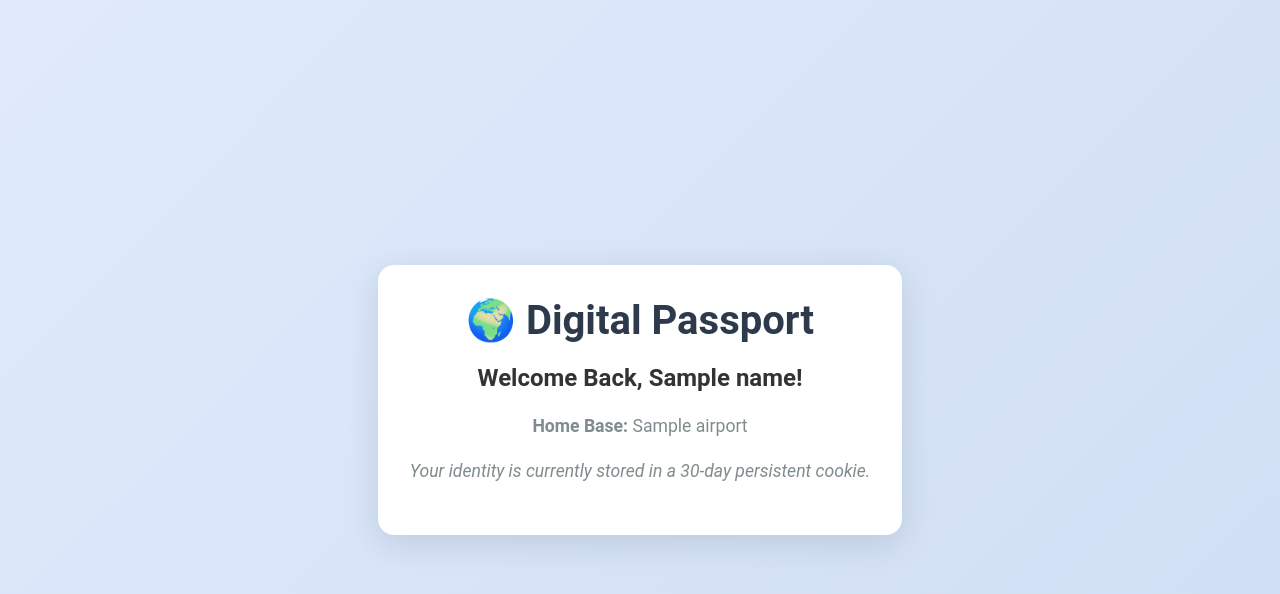
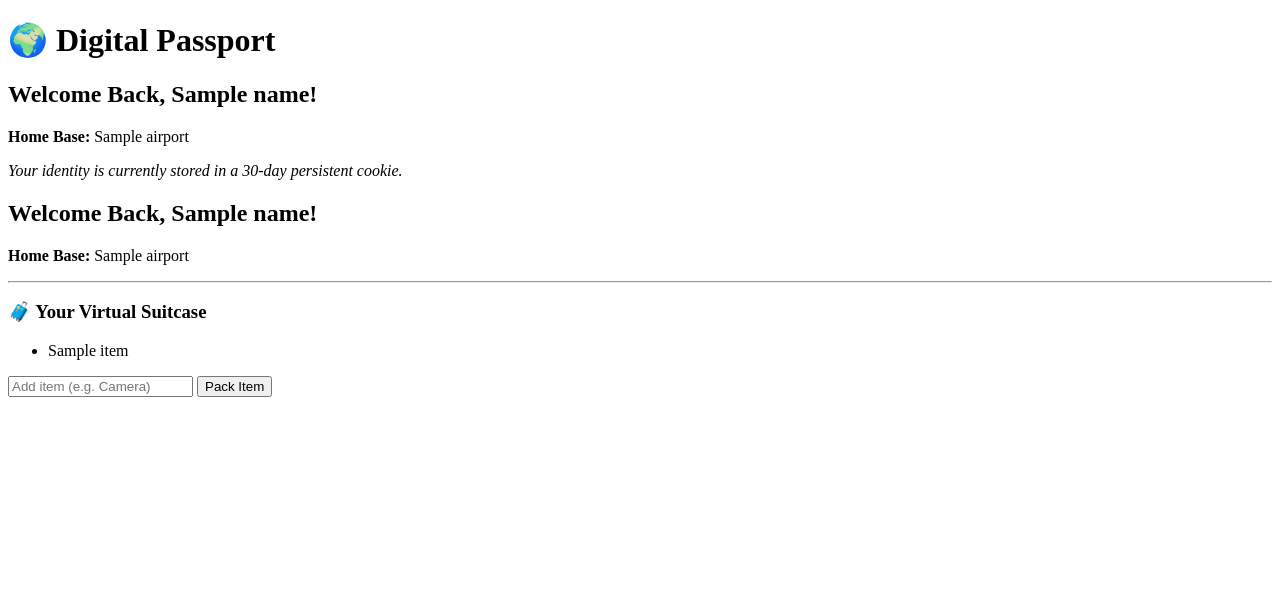
Before and after one commit to saurabh1088/python, a Flask app: template projects/the_digital_passport/templates/dashboard.html in a window 1280 px wide. Shown: the top 594 px of the page. Run offline with Flask 3, Linux system fonts and the light colour scheme; the template is opened without the code that fills it: most values are stand-ins (such as "Sample title", 1, 10 or a date in 2020).

Commit message:
feat: implement signed session-based virtual suitcase (ST-03)
- Introduced Flask session to store suitcase items as signed cookies
- Add /add-item POST route to append items to session-backed list
- Updated dashboard route to retrieve suitcase data from session
- Extended dashboard UI to display suitcase items with Jinja loop
- Ensured session mutation via reassignment for proper persistence

Implements tamper-resistant client storage using Flask signed sessions.
Completes ST-03: The Diplomatic Bag.

```diff
--- a/projects/the_digital_passport/app.py
+++ b/projects/the_digital_passport/app.py
@@ -1,4 +1,4 @@
-from flask import Flask, render_template, request, make_response, redirect, url_for
+from flask import Flask, render_template, request, make_response, redirect, url_for, session
 
 app = Flask(__name__)
 
@@ -18,7 +18,11 @@
     visitor_name = request.cookies.get('visitor_name')
     home_airport = request.cookies.get('home_airport')
 
-    return render_template('dashboard.html', name=visitor_name, airport=home_airport)
+    # Retrieve the suitcase list from the session.
+    # Default to an empty list if it doesn't exist.
+    suitcase = session.get('suitcase', [])
+
+    return render_template('dashboard.html', name=visitor_name, airport=home_airport, suitcase=suitcase)
 
 @app.route('/check-in', methods=['POST'])
 def check_in():
@@ -38,6 +42,22 @@
 
     return response
 
+@app.route('/add-item', methods=['POST'])
+def add_item():
+    item = request.form.get('item')
+
+    # Initialize the suitcase in the session if not present
+    if 'suitcase' not in session:
+        session['suitcase'] = []
+
+    # Logic: To update a list in a session, it must be re-assigned
+    # so Flask notices the change.
+    current_suitcase = session['suitcase']
+    if item:
+        current_suitcase.append(item)
+        session['suitcase'] = current_suitcase
+
+    return redirect(url_for('dashboard'))
 
 if __name__ == '__main__':
     # debug=True enables auto-reloading and helpful error messages.
--- a/projects/the_digital_passport/templates/dashboard.html
+++ b/projects/the_digital_passport/templates/dashboard.html
@@ -26,6 +26,25 @@
             <p><strong>Home Base:</strong> {{ airport }}</p>
             <p><em>Your identity is currently stored in a 30-day persistent cookie.</em></p>
         </section>
+        <section class="passport-info">
+            <h2>Welcome Back, {{ name }}!</h2>
+            <p><strong>Home Base:</strong> {{ airport }}</p>
+            <hr>
+
+            <h3>🧳 Your Virtual Suitcase</h3>
+            <ul>
+                {% for item in suitcase %}
+                <li>{{ item }}</li>
+                {% else %}
+                <li><em>Your suitcase is empty. Pack something!</em></li>
+                {% endfor %}
+            </ul>
+
+            <form action="/add-item" method="POST">
+                <input type="text" name="item" placeholder="Add item (e.g. Camera)" required>
+                <button type="submit">Pack Item</button>
+            </form>
+        </section>
         {% endif %}
     </div>
 </body>
```
